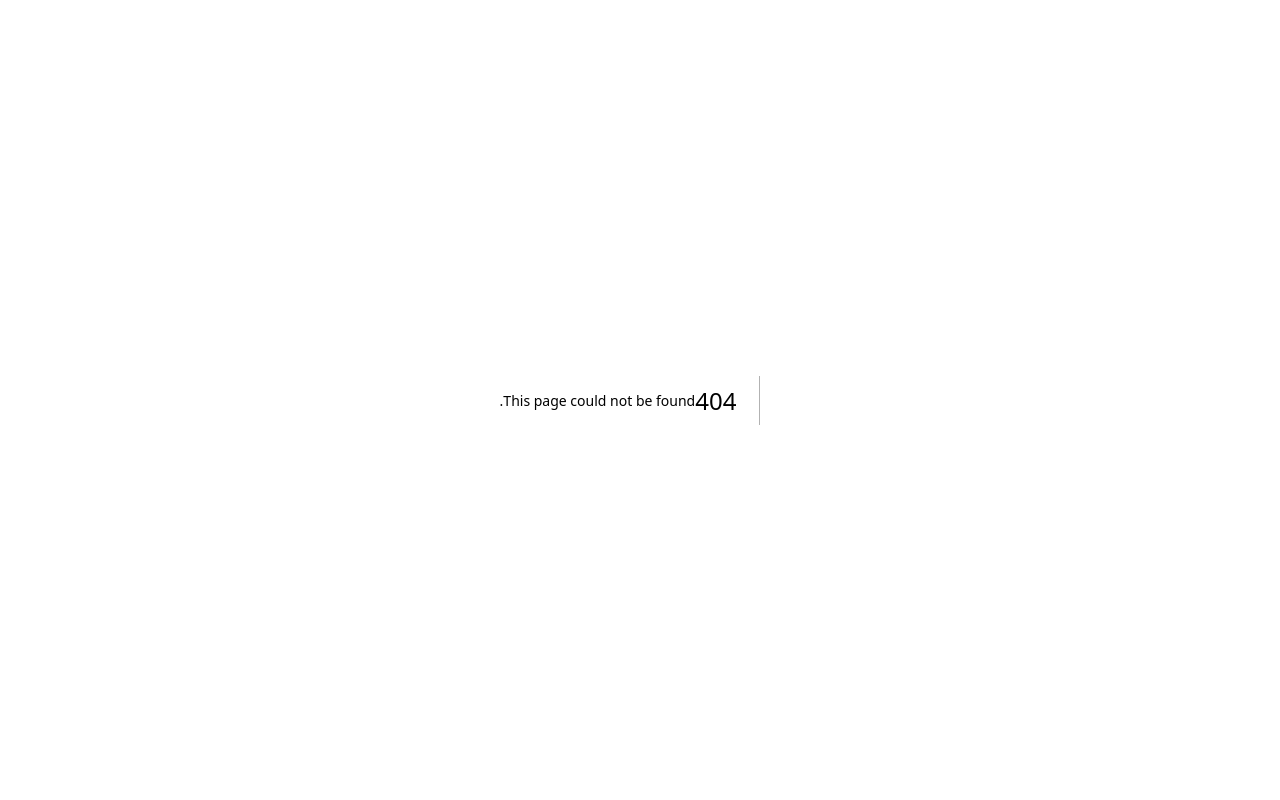
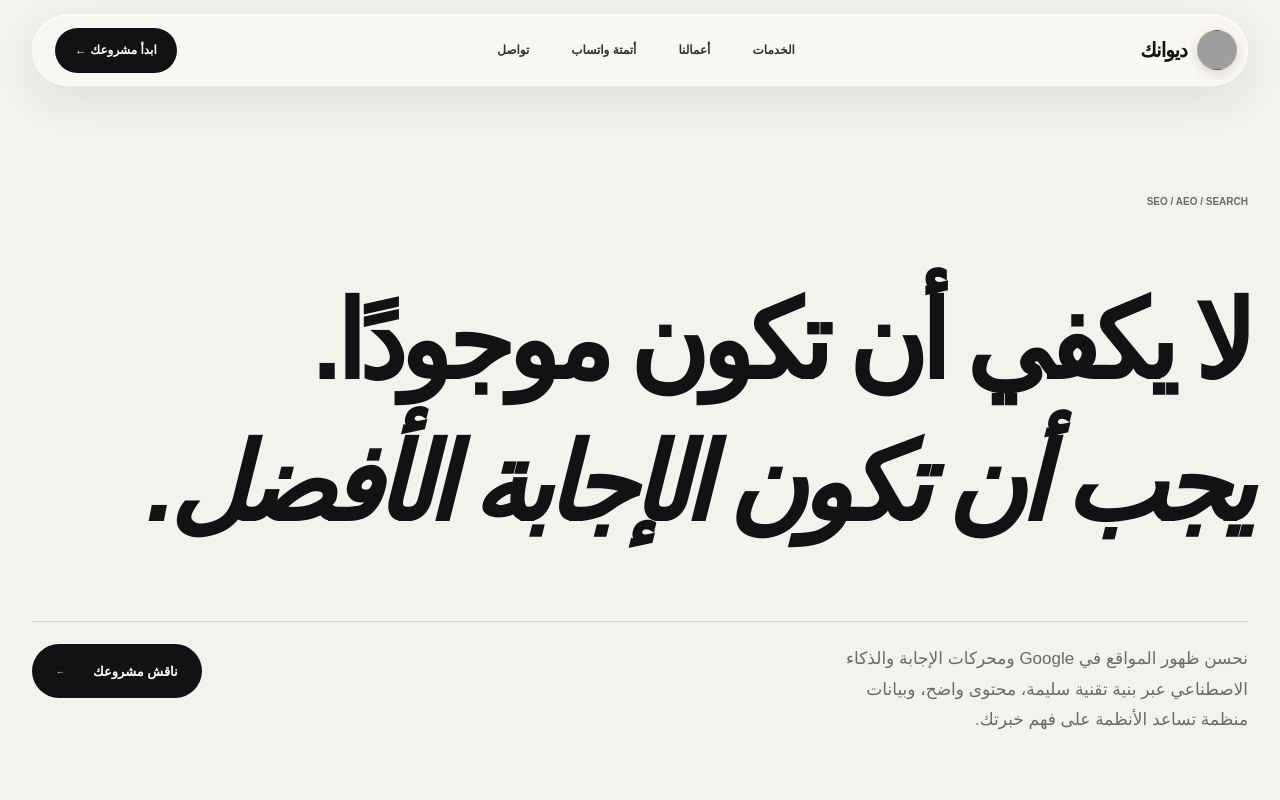
Before and after one commit to mohammedrashad2011-ui/Dewank-2026-website, a Next.js app: page /seo-aeo in a window 1280 px wide. Before the commit this address had no page. Shown: the top 800 px of the page. Built offline with nearby package versions, Linux system fonts and the light colour scheme; grey boxes are pictures that could not be loaded; a web font is replaced by a local one.

Commit message:
Add SEO and AEO service page

```diff
--- /dev/null
+++ b/app/seo-aeo/page.tsx
@@ -0,0 +1,16 @@
+import type { Metadata } from "next";
+import { createMetadata } from "../lib/seo";
+import ServiceLanding from "../components/service-landing";
+import { servicePages } from "../lib/service-pages";
+
+export const metadata: Metadata = createMetadata({
+  title: "خدمات SEO وAEO في السعودية | ديوانك",
+  description: "تحسين ظهور المواقع في Google ومحركات الإجابة والذكاء الاصطناعي عبر SEO تقني، محتوى واضح، Schema وهيكلة صفحات قوية.",
+  path: "/seo-aeo",
+  keywords: ["SEO السعودية", "تحسين محركات البحث", "AEO", "الظهور في الذكاء الاصطناعي", "Technical SEO"],
+});
+
+export default function SeoAeoPage() {
+  const page = servicePages["seo-aeo"];
+  return <ServiceLanding {...page} title={<>{page.titleLines[0]}<br/><em>{page.titleLines[1]}</em></>} />;
+}
```
